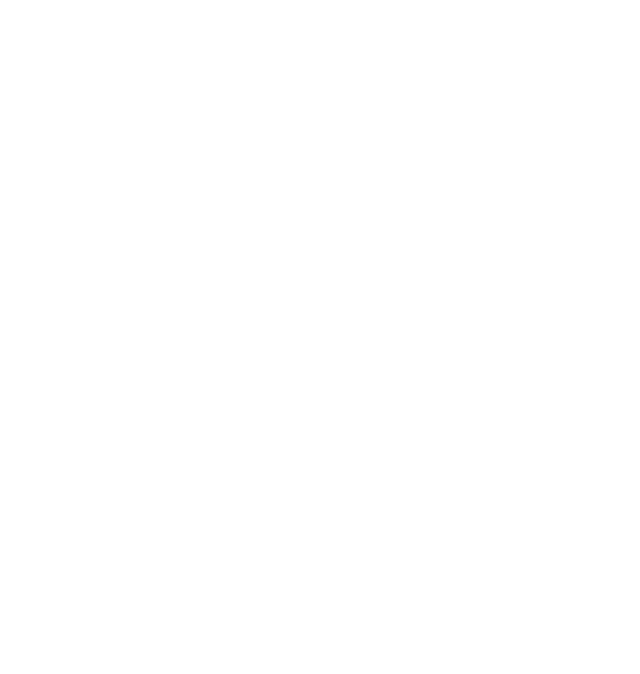
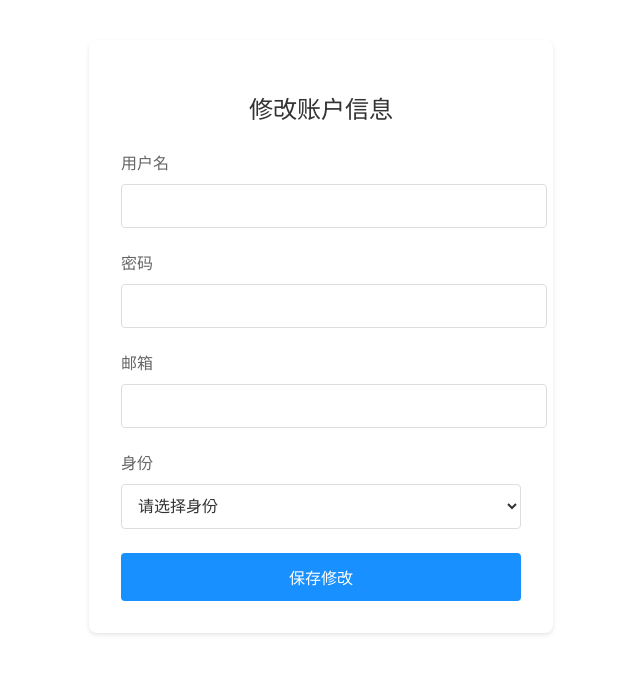
Before and after one commit to Ethan-Zhengsy/teach_vue, a Vue app: page /account/edit in a window 1280 px wide. Before the commit this address had no page. Shown: the top 674 px of the page, without its empty margins (319-959 px from the left). Built offline with nearby package versions, Linux system fonts and the light colour scheme.

Commit message:
新增账户编辑功能，支持用户信息修改及表单验证

```diff
--- a/src/components/LoginForm.vue
+++ b/src/components/LoginForm.vue
@@ -125,6 +125,12 @@
     })
     if (res.status === 200 && res.data.token) {
       localStorage.setItem('token', res.data.token) // 存储token
+      localStorage.setItem('userInfo', JSON.stringify({
+        userId: res.data.userId,
+        username: res.data.username,
+        email: res.data.email,
+        userType: res.data.userType
+      }))
       alert('登录成功！')
       // 跳转到首页或其他页面
       router.push('/home')
--- a/src/components/RegisterForm.vue
+++ b/src/components/RegisterForm.vue
@@ -163,16 +163,13 @@
       email: formData.email,
       userType: formData.role === 'teacher' ? 'TEACHER' : 'STUDENT'
     })
-    localStorage.setItem('token', res.data.token) // 存储token
-    alert('注册成功！请登录')
-    router.push('/')
-    // if (res.status === 200) { // 显式判断
-    //   localStorage.setItem('token', res.data.token) // 存储token
-    //   alert('注册成功！请登录')
-    //   router.push('/')
-    // } else {
-    //   validationErrors.general = '注册失败，请重试'
-    // }
+    if (res.status === 200) { // 显式判断
+      localStorage.setItem('token', res.data.token) // 存储token
+      alert('注册成功！请登录')
+      router.push('/')
+    } else {
+      validationErrors.general = '注册失败，请重试'
+    }
   } catch (error) {
     // 处理后端返回的错误信息
     if (error.response && error.response.status === 400 && typeof error.response.data === 'string') {
--- a/src/router/index.ts
+++ b/src/router/index.ts
@@ -4,6 +4,7 @@
 import HomeView from '../views/HomeView.vue'
 import StudentPageView from '../views/StudentPageView.vue'
 import TeacherPageView from '../views/TeacherPageView.vue'
+import AccountEditView from '../views/AccountEditView.vue'
 
 const routes = [
   {
@@ -30,6 +31,11 @@
     path: '/student',
     name: 'student',
     component: StudentPageView
+  },
+  {
+    path: '/account/edit',
+    name: 'accountEdit',
+    component: AccountEditView
   }
 ]
 
--- /dev/null
+++ b/src/views/AccountEditView.vue
@@ -0,0 +1,189 @@
+<template>
+  <div class="account-edit-container">
+    <h2>修改账户信息</h2>
+    <form @submit.prevent="handleSubmit" class="edit-form">
+      <div class="form-group">
+        <label for="username">用户名</label>
+        <input
+          id="username"
+          v-model="form.username"
+          type="text"
+          :class="{ error: errors.username }"
+        />
+        <span v-if="errors.username" class="error-msg">{{ errors.username }}</span>
+      </div>
+      <div class="form-group">
+        <label for="password">密码</label>
+        <input
+          id="password"
+          v-model="form.password"
+          type="password"
+          :class="{ error: errors.password }"
+        />
+        <span v-if="errors.password" class="error-msg">{{ errors.password }}</span>
+      </div>
+      <div class="form-group">
+        <label for="email">邮箱</label>
+        <input
+          id="email"
+          v-model="form.email"
+          type="email"
+          :class="{ error: errors.email }"
+        />
+        <span v-if="errors.email" class="error-msg">{{ errors.email }}</span>
+      </div>
+      <div class="form-group">
+        <label for="userType">身份</label>
+        <select id="userType" v-model="form.userType">
+          <option value="">请选择身份</option>
+          <option value="TEACHER">老师</option>
+          <option value="STUDENT">学生</option>
+        </select>
+      </div>
+      <div v-if="errors.general" class="error-msg" style="text-align:center;">
+        {{ errors.general }}
+      </div>
+      <button type="submit" :disabled="isSubmitting" class="submit-btn">
+        {{ isSubmitting ? '保存中...' : '保存修改' }}
+      </button>
+    </form>
+  </div>
+</template>
+
+<script setup>
+import { reactive, ref } from 'vue'
+import { useRouter } from 'vue-router'
+import api from '../utils/api'
+
+const router = useRouter()
+const form = reactive({
+  userId: '', // 可选
+  username: '',
+  password: '',
+  email: '',
+  userType: ''
+})
+const errors = reactive({
+  username: '',
+  password: '',
+  email: '',
+  general: ''
+})
+const isSubmitting = ref(false)
+
+// 假设token中有userId和userType等信息，实际可根据你的登录逻辑调整
+const userInfo = JSON.parse(localStorage.getItem('userInfo') || '{}')
+form.userId = userInfo.userId || ''
+form.username = userInfo.username || ''
+form.email = userInfo.email || ''
+form.userType = userInfo.userType || ''
+
+const validateEmail = (email) => /^[^\s@]+@[^\s@]+\.[^\s@]+$/.test(email)
+const validateForm = () => {
+  errors.username = ''
+  errors.password = ''
+  errors.email = ''
+  errors.general = ''
+  let valid = true
+  if (!form.username || form.username.length < 4 || form.username.length > 20) {
+    errors.username = '用户名长度需为4-20字符'
+    valid = false
+  }
+  if (!form.password || form.password.length < 6 || form.password.length > 32) {
+    errors.password = '密码长度需为6-32字符'
+    valid = false
+  }
+  if (!form.email || !validateEmail(form.email)) {
+    errors.email = '邮箱格式不正确'
+    valid = false
+  }
+  return valid
+}
+
+const handleSubmit = async () => {
+  if (!validateForm()) return
+  isSubmitting.value = true
+  try {
+    const res = await api.post('/user/update/user', {
+      userId: form.userId,
+      username: form.username,
+      password: form.password,
+      email: form.email,
+      userType: form.userType
+    })
+    if (res.status === 200) {
+      alert('修改成功！')
+      // 可选：更新本地用户信息
+      localStorage.setItem('userInfo', JSON.stringify(res.data))
+      router.push('/home')
+    } else {
+      errors.general = '修改失败，请重试'
+    }
+  } catch (error) {
+    errors.general = '修改失败，请重试'
+  } finally {
+    isSubmitting.value = false
+  }
+}
+</script>
+
+<style scoped>
+.account-edit-container {
+  background: white;
+  padding: 2rem;
+  border-radius: 8px;
+  box-shadow: 0 2px 4px rgba(0, 0, 0, 0.1);
+  width: 100%;
+  max-width: 400px;
+  margin: 40px auto;
+}
+h2 {
+  text-align: center;
+  margin-bottom: 1.5rem;
+  color: #333;
+}
+.form-group {
+  margin-bottom: 1.5rem;
+}
+label {
+  display: block;
+  margin-bottom: 0.5rem;
+  color: #666;
+}
+input, select {
+  width: 100%;
+  padding: 0.75rem;
+  border: 1px solid #ddd;
+  border-radius: 4px;
+  font-size: 1rem;
+  background: #fff;
+  color: #333;
+}
+input.error, select.error {
+  border-color: #ff4d4f;
+}
+.error-msg {
+  color: #ff4d4f;
+  font-size: 0.875rem;
+  margin-top: 0.25rem;
+  display: block;
+}
+.submit-btn {
+  width: 100%;
+  padding: 0.75rem;
+  background: #1890ff;
+  color: white;
+  border: none;
+  border-radius: 4px;
+  font-size: 1rem;
+  cursor: pointer;
+  transition: background 0.3s;
+}
+.submit-btn:disabled {
+  background: #91d5ff;
+  cursor: not-allowed;
+}
+.submit-btn:hover {
+  background: #40a9ff;
+}
+</style>
```
